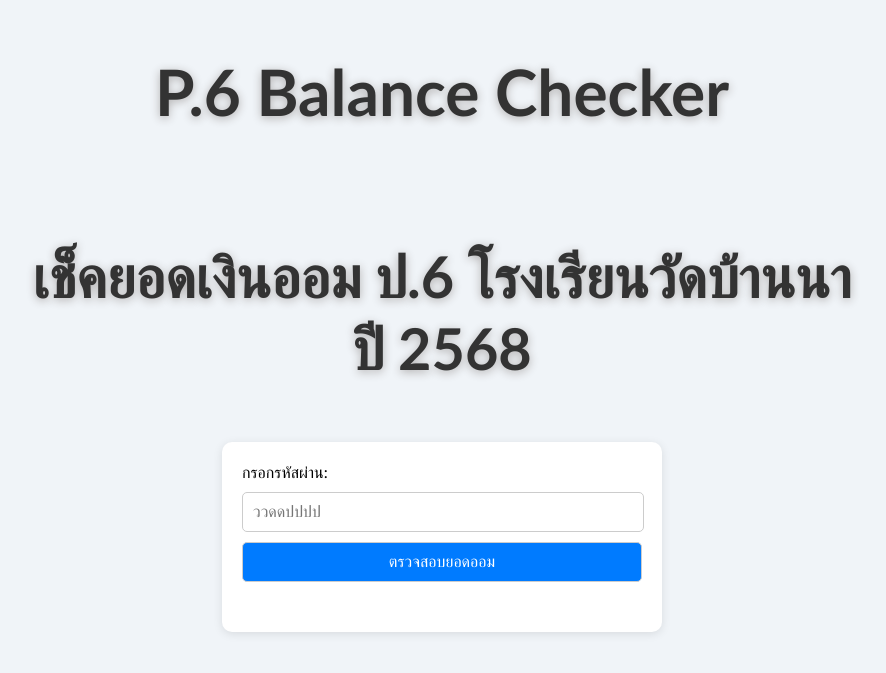
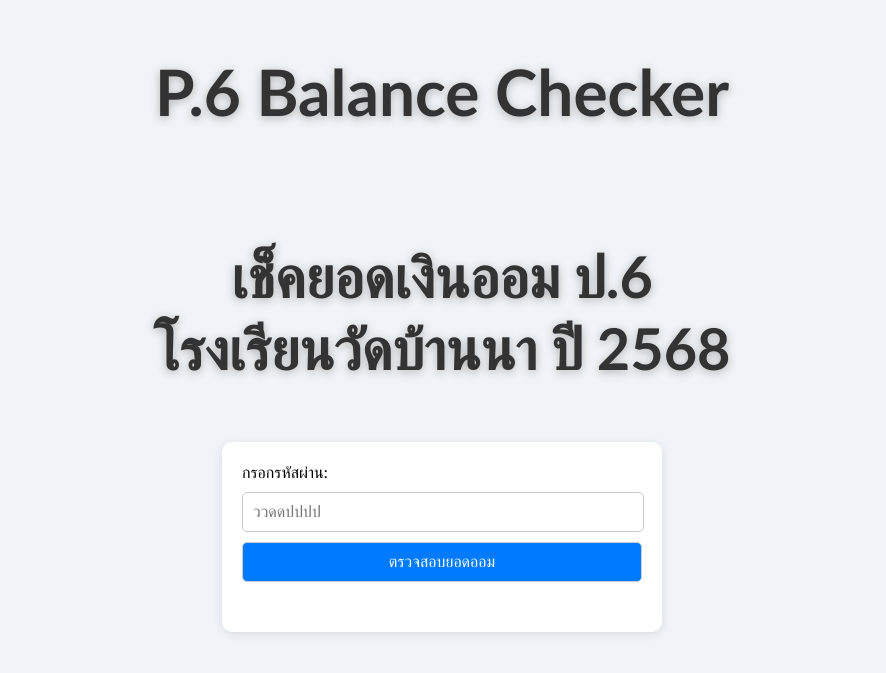
Before and after one commit to Pongkeerati/Balance-Checker, a plain HTML site: page index.html in a window 1280 px wide. Shown: the part 201-874 px from the top of the page, without its empty margins (198-1084 px from the left). Drawn offline with Linux system fonts and the light colour scheme.

Commit message:
Update index.html

```diff
--- a/index.html
+++ b/index.html
@@ -86,7 +86,7 @@
   <img src="บ้านนา.png" alt="Logo" class="responsive-img" style="height:100px; vertical-align:middle;">
 </h1>
 <h2 class="responsive-text centered-text">P.6 Balance Checker</h2>
-<h3 class="responsive-text2 centered-text">เช็คยอดเงินออม ป.6 โรงเรียนวัดบ้านนา <br> ปี 2568</h3>
+<h3 class="responsive-text2 centered-text">เช็คยอดเงินออม ป.6<br>โรงเรียนวัดบ้านนา ปี 2568</h3>
   <div class="checker">
     <label for="password">กรอกรหัสผ่าน:</label>
     <input type="password" id="password" placeholder="ววดดปปปป"/>
```
